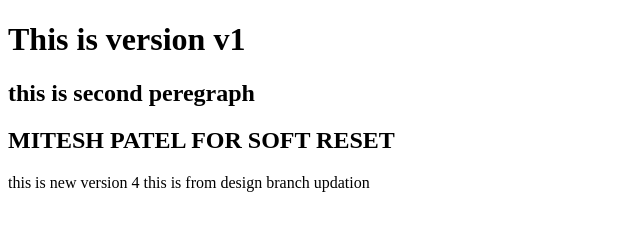
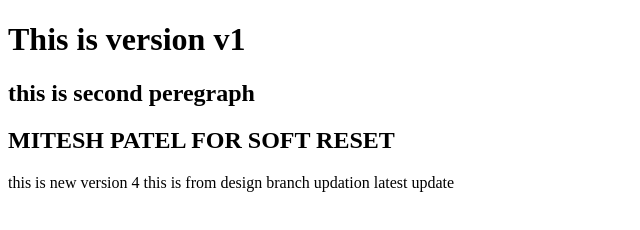
Before and after one commit to miteshpatel05/gitPractice, a plain HTML site: page index.html in a window 1280 px wide. Shown: the whole page, without its empty margins (0-640 px from the left). Drawn offline with Linux system fonts and the light colour scheme.

Commit message:
updation from design v6

```diff
--- a/index.html
+++ b/index.html
@@ -11,5 +11,6 @@
     <h2>MITESH PATEL FOR SOFT RESET</h2>
     this is new version 4
     this is from design branch updation
+    latest update
 </body>
 </html>
```
